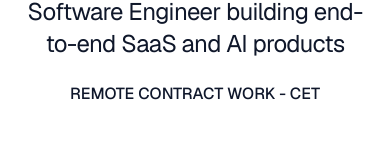
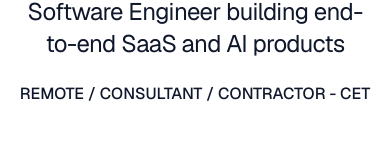
Before and after one commit to BledarBunjaku/bledar-ai-portfolio, a Next.js app: page / in a window 390 px wide. Shown: the part 202-348 px from the top of the page. Built offline with nearby package versions, Linux system fonts and the light colour scheme; no server answers; a web font is replaced by a local one.

Commit message:
Keep hero availability text mobile safe

```diff
--- a/src/app/page.tsx
+++ b/src/app/page.tsx
@@ -39,7 +39,7 @@
     <>
       <ScrollSummaryBar
         title="Software Engineer building end-to-end SaaS and AI products"
-        subtitle="Remote contract work - CET"
+        subtitle="Remote / consultant / contractor - CET"
       />
       <section className="border-b border-slate-200 bg-white">
         <div className="mx-auto w-full max-w-6xl px-4 py-16 sm:px-6 sm:py-20 lg:px-8">
@@ -47,7 +47,7 @@
             Software Engineer building end-to-end SaaS and AI products
           </h1>
           <p className="mx-auto mt-5 max-w-3xl text-center text-base font-medium uppercase leading-7 text-slate-900 sm:text-2xl sm:leading-8">
-            Remote contract work - CET
+            Remote / consultant / contractor - CET
           </p>
 
           <div className="mt-10 px-7 text-center rounded-lg border border-slate-200 bg-[#FAFAF8] p-5">
--- a/src/components/scroll-summary-bar.tsx
+++ b/src/components/scroll-summary-bar.tsx
@@ -30,7 +30,9 @@
     >
       <div className="mx-auto flex w-full max-w-6xl flex-col gap-1 px-4 py-3 sm:px-6 md:flex-row md:items-center md:justify-between lg:px-8">
         <p className="text-sm font-semibold sm:text-base">{title}</p>
-        <p className="text-xs font-medium uppercase tracking-[0.06em] text-blue-100 sm:text-sm sm:tracking-[0.12em]">{subtitle}</p>
+        <p className="text-[0.68rem] font-medium uppercase leading-5 tracking-[0.03em] text-blue-100 sm:text-sm sm:tracking-[0.12em]">
+          {subtitle}
+        </p>
       </div>
     </div>
   );
```
